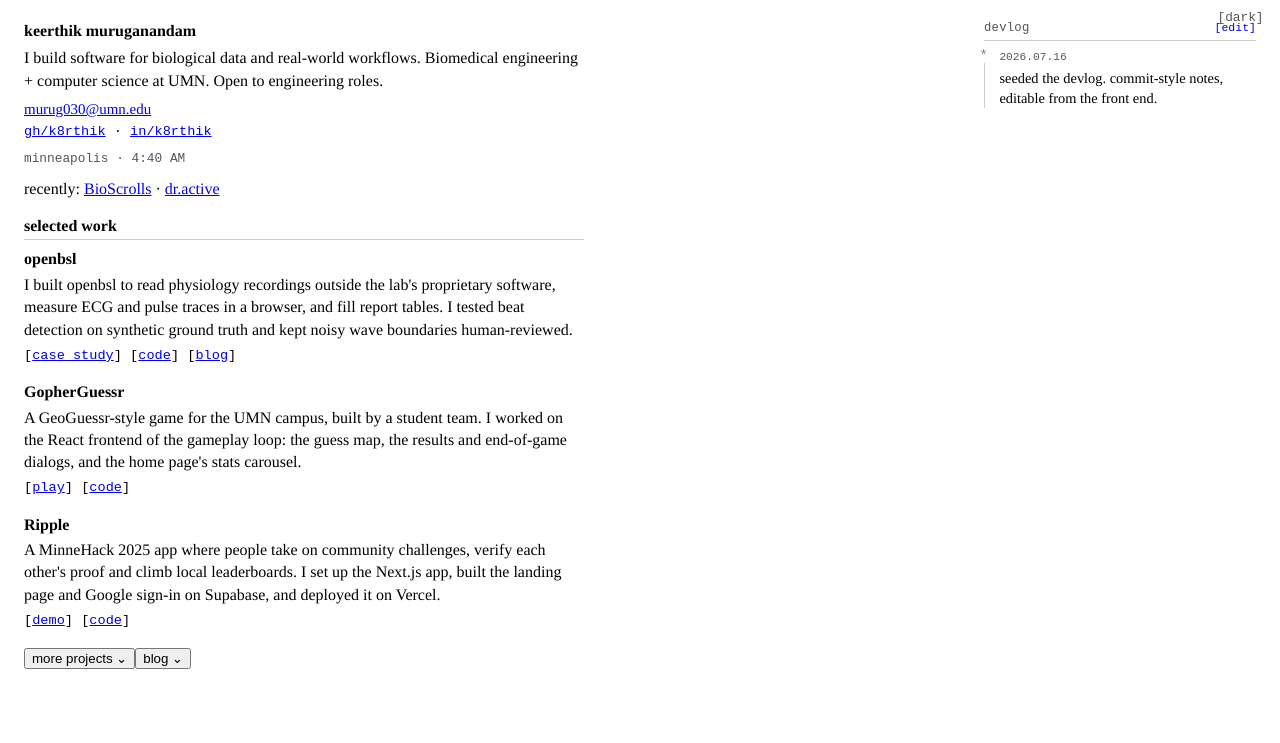
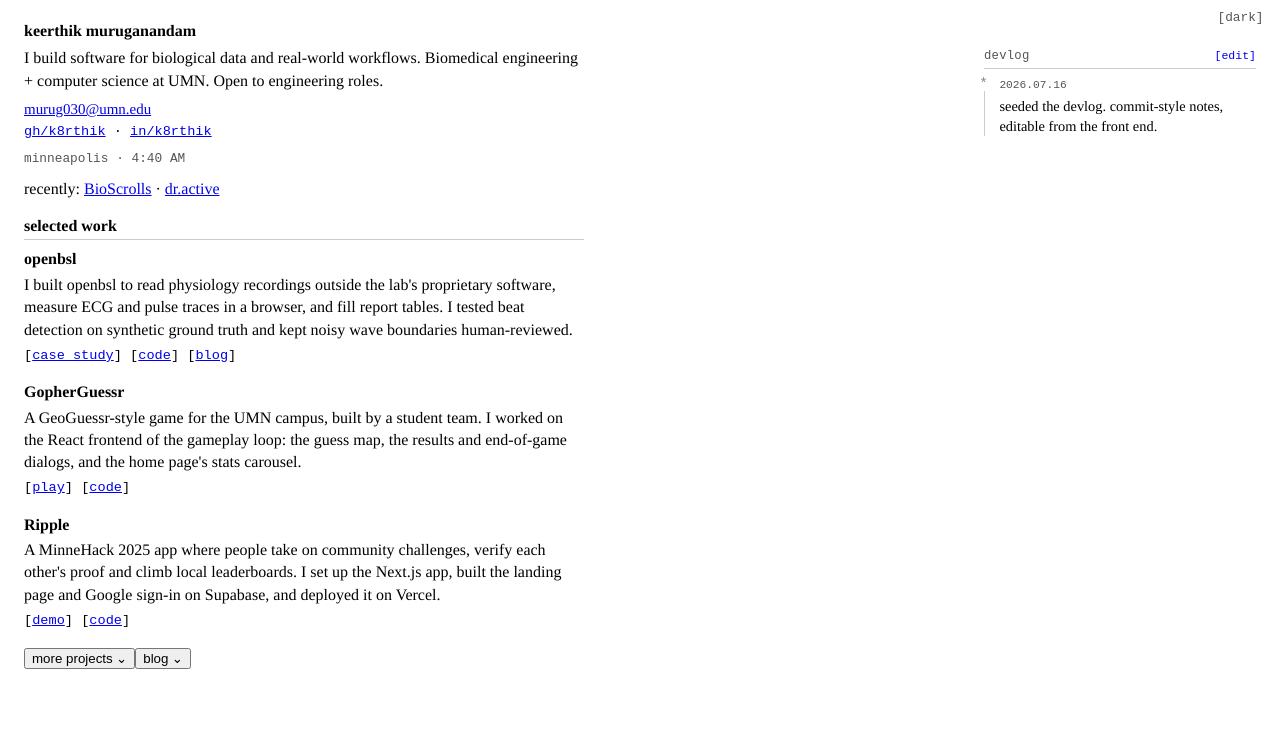
Before and after one commit to k8rthik/krthkmgndm.github.io, a Next.js app: page / in a window 1280 px wide. Shown: the top 743 px of the page. Built offline with nearby package versions, Linux system fonts and the light colour scheme; no server answers.

Commit message:
Fix devlog [edit] overlapping the fixed light/dark toggle on desktop
Push the desktop devlog aside down by 1.75rem so its header row clears
the theme toggle pinned to the top-right corner. Mobile already offsets
the stacked aside, so it's unaffected.

```diff
--- a/app/globals.css
+++ b/app/globals.css
@@ -106,6 +106,9 @@ h1, h2, h3 { margin-bottom: 0.25em; }
 .home__aside {
   flex: 0 0 17rem;
   max-width: 17rem;
+  /* clear the fixed light/dark toggle pinned to the top-right corner
+     so the devlog [edit] control doesn't collide with it */
+  margin-top: 1.75rem;
 }
 
 .home__header {
```
